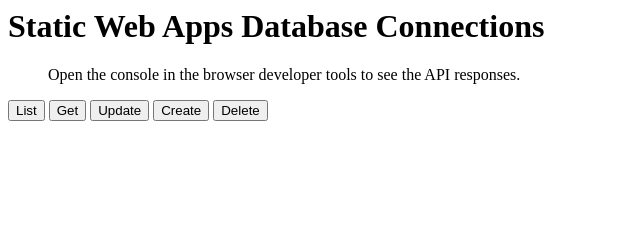
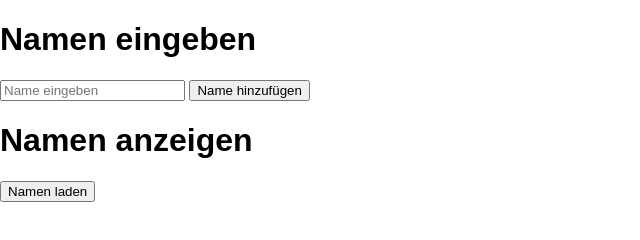
Before and after one commit to blindt1/todo, a website: page src/index.html in a window 1280 px wide. Shown: the whole page, without its empty margins (0-640 px from the left). Drawn offline with Linux system fonts and the light colour scheme.

Commit message:
Update index.html

```diff
--- a/src/index.html
+++ b/src/index.html
@@ -1,34 +1,59 @@
-<h1>Static Web Apps Database Connections</h1>
-<blockquote>
-    Open the console in the browser developer tools to see the API responses.
-</blockquote>
-<div>
-    <button id="list" onclick="list()">List</button>
-    <button id="get" onclick="get()">Get</button>
-    <button id="update" onclick="update()">Update</button>
-    <button id="create" onclick="create()">Create</button>
-    <button id="delete" onclick="del()">Delete</button>
+<!DOCTYPE html>
+<html lang="de">
+<head>
+    <meta charset="UTF-8">
+    <meta name="viewport" content="width=device-width, initial-scale=1.0">
+    <title>Cosmos DB Beispiel</title>
+    <link rel="stylesheet" href="styles.css">
+</head>
+<body>
+    <div id="container">
+        <h1>Namen eingeben</h1>
+        <input type="text" id="nameInput" placeholder="Name eingeben">
+        <button onclick="addName()">Name hinzufügen</button>
+        <h1>Namen anzeigen</h1>
+        <button onclick="getNames()">Namen laden</button>
+        <ul id="namesList"></ul>
     </div>
+
     <script>
-    async function list() {
+        async function addName() {
+            const name = document.getElementById('nameInput').value;
+            if (!name) return alert('Bitte einen Namen eingeben.');
 
-  const query = `
-      {
-        people {
-          items {
-            id
-            Name
+            const response = await fetch('/api/AddName', {
+                method: 'POST',
+                headers: {
+                    'Content-Type': 'application/json'
+                },
+                body: JSON.stringify({ id: Date.now().toString(), name })
+            });
+
+            if (response.ok) {
+                alert('Name hinzugefügt.');
+                document.getElementById('nameInput').value = '';
+            } else {
+                const error = await response.text();
+                alert('Fehler: ' + error);
             }
         }
-      }`;
 
-  const endpoint = "/data-api/graphql";
-  const response = await fetch(endpoint, {
-      method: "POST",
-      headers: { "Content-Type": "application/json" },
-      body: JSON.stringify({ query: query })
+        async function getNames() {
+            const response = await fetch('/api/GetNames');
+            if (response.ok) {
+                const names = await response.json();
+                const namesList = document.getElementById('namesList');
+                namesList.innerHTML = '';
+                names.forEach(item => {
+                    const li = document.createElement('li');
+                    li.textContent = item.name;
+                    namesList.appendChild(li);
                 });
-  const result = await response.json();
-  console.table(result.data.people.items);
+            } else {
+                const error = await response.text();
+                alert('Fehler: ' + error);
+            }
         }
     </script>
+</body>
+</html>
```
Lines whose indentation alone changed are shown as unchanged.
